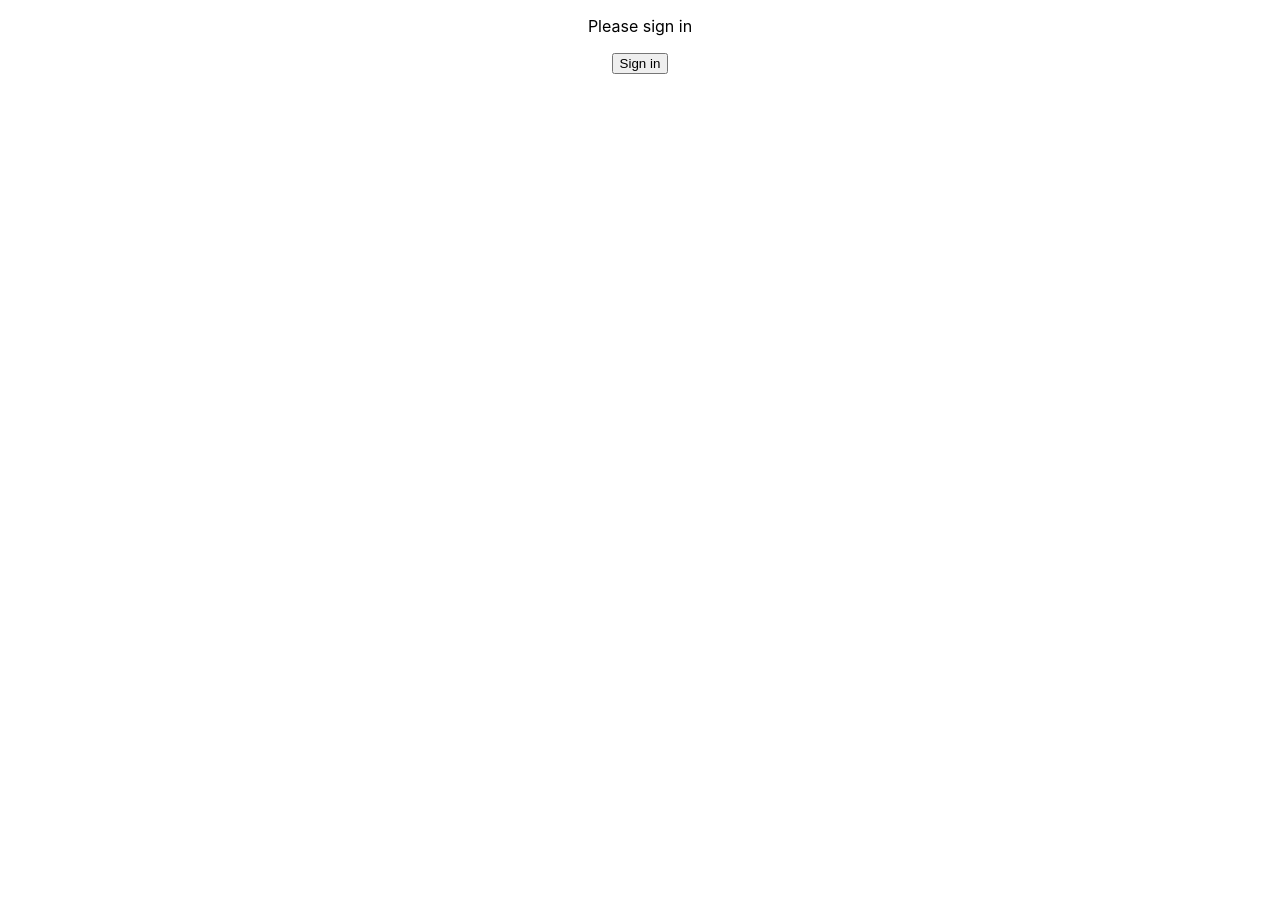
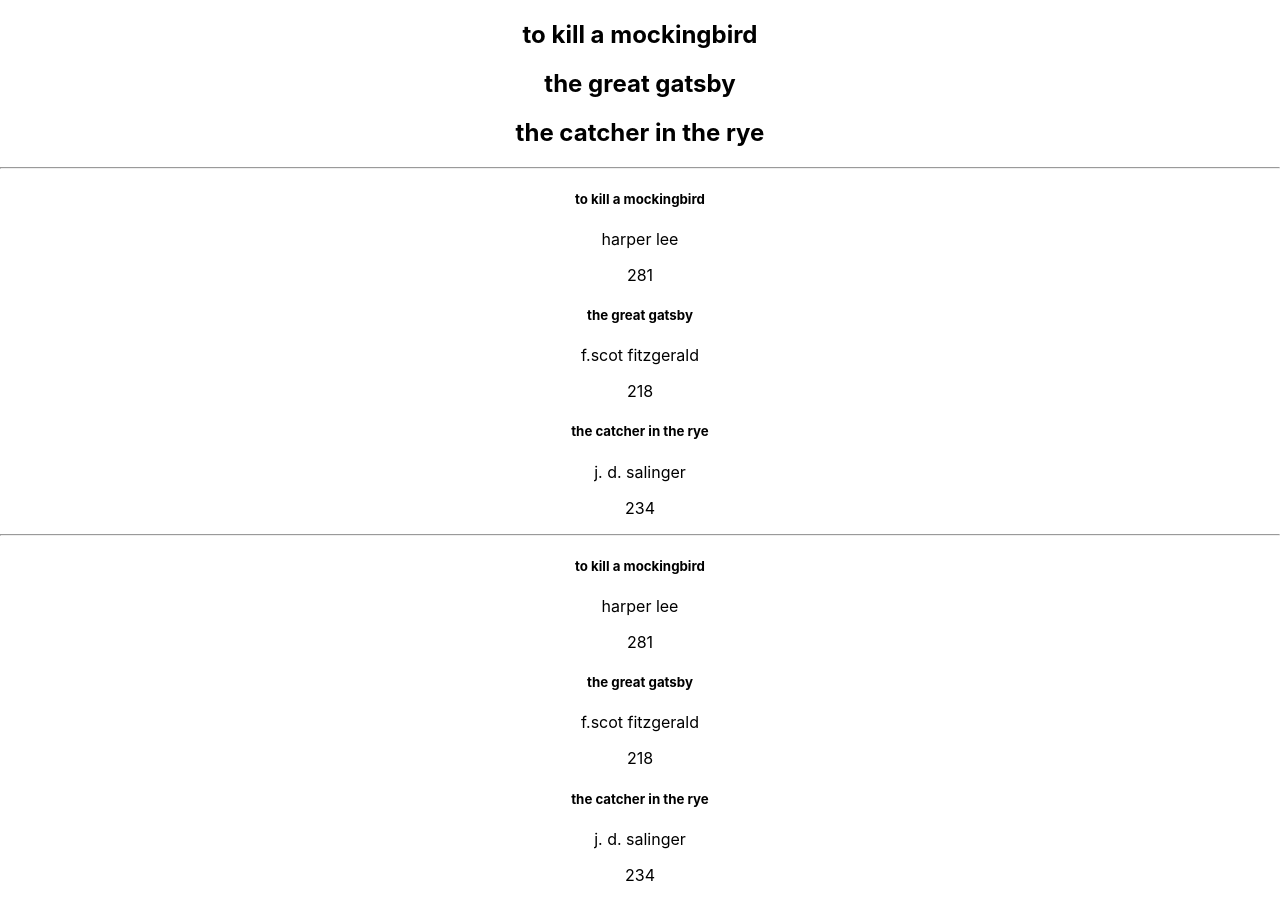
Before and after one commit to pakkONE/gitpod-react, a React (Create React App) app in the folder my-app/: page / in a window 1280 px wide. Before the commit the page ends 800 px from the top, so only its background shows below. Built offline with nearby package versions, Linux system fonts and the light colour scheme.

Commit message:
Finish Rendering Lists module

```diff
--- a/my-app/src/App.js
+++ b/my-app/src/App.js
@@ -1,10 +1,10 @@
 import './App.css';
-import MethodsAsPropsParent from './components/MethodsAsPropsParent';
+import RenderingLists from './components/RenderingLists';
 
 function App() {
   return (
     <div className="App">
-      <MethodsAsPropsParent />
+      <RenderingLists />
     </div>
   );
 }
--- /dev/null
+++ b/my-app/src/components/Book.js
@@ -0,0 +1,15 @@
+import React from 'react'
+
+function Book(props) {
+    const book = props.book
+
+    return (
+        <div>
+            <h5>{book.title}</h5>
+            <p>{book.author}</p>
+            <p>{book.pages}</p>
+        </div>
+    )
+}
+
+export default Book
--- /dev/null
+++ b/my-app/src/components/RenderingLists.js
@@ -0,0 +1,57 @@
+import React from 'react'
+import Book from './Book'
+
+
+function RenderingLists() {
+    const bookList = [
+        'to kill a mockingbird',
+        'the great gatsby',
+        'the catcher in the rye'
+    ]
+
+    const books = [
+        {
+            title: 'to kill a mockingbird',
+            author: 'harper lee',
+            pages: '281'
+        },
+        {
+            title: 'the great gatsby',
+            author: 'f.scot fitzgerald',
+            pages: 218
+        },
+        {
+            title: 'the catcher in the rye',
+            author: 'j. d. salinger',
+            pages: 234
+        }
+    ]
+
+    return (
+        <div>
+            {bookList.map(book => {
+                return <h2 key={book}>{book}</h2>
+            })}
+            <hr />
+            {
+                books.map(book => {
+                    return (
+                        <div key={book.title}>
+                            <h5>{book.title}</h5>
+                            <p>{book.author}</p>
+                            <p>{book.pages}</p>
+                        </div>
+                    )
+                })
+            }
+            <hr />
+            {
+                books.map(book => {
+                    return <Book key={book.title} book={book} />
+                })
+            }
+        </div>
+    )
+}
+
+export default RenderingLists
```
